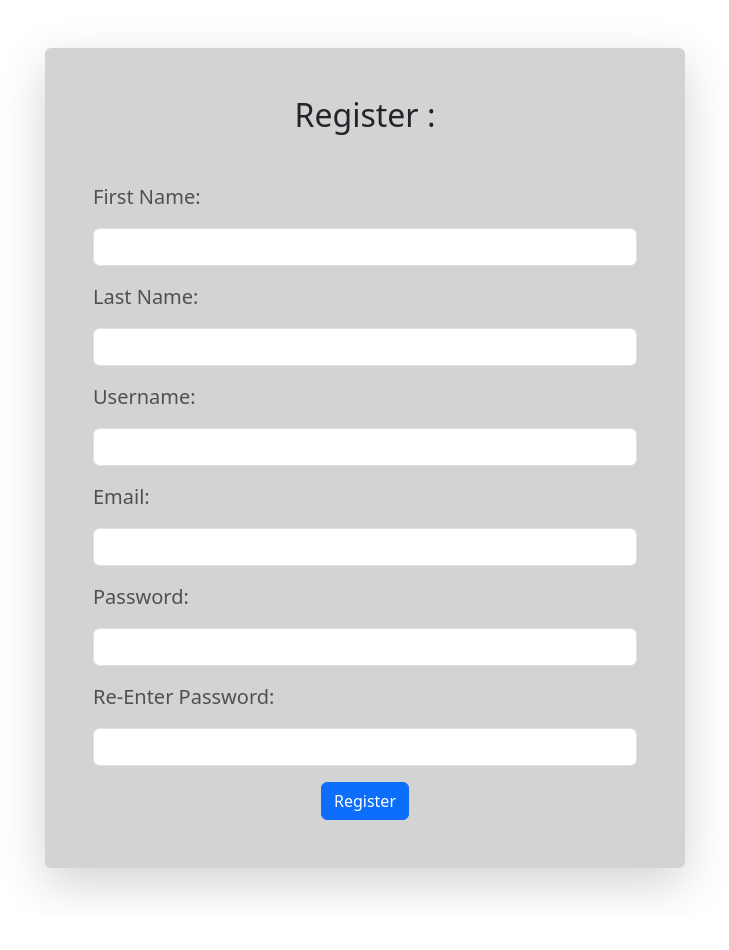
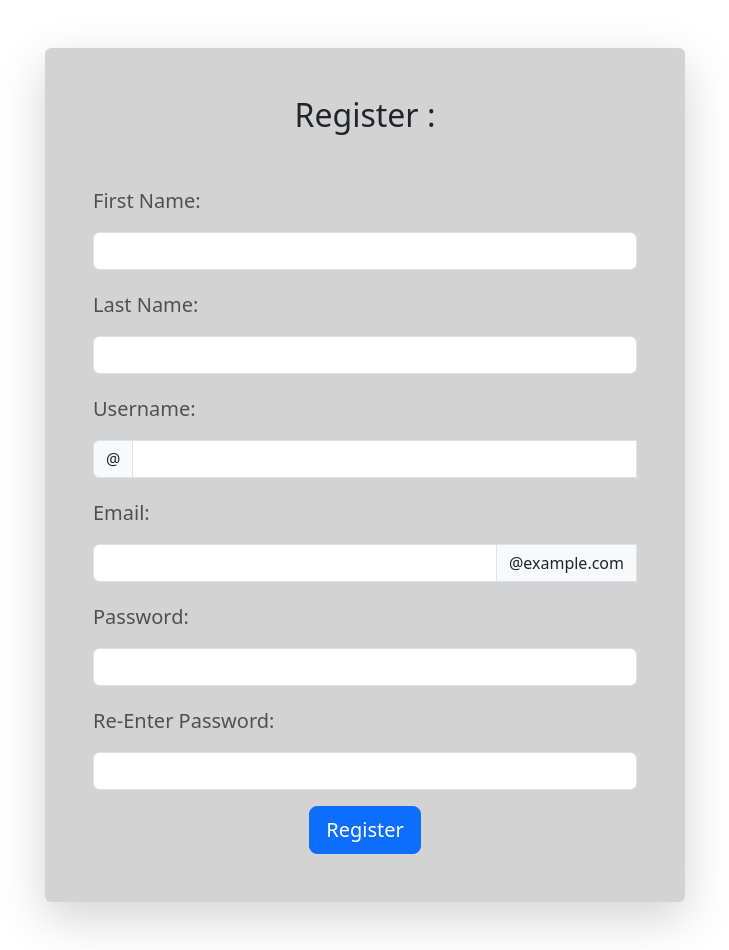
Before and after one commit to ryan-ichiro/ums_react, a React (Vite) app: page /#/auth/register in a window 1280 px wide. Shown: the whole page, without its empty margins (275-1004 px from the left). Before the commit the page ends 916 px from the top, so only its background shows below. Built offline with nearby package versions, Linux system fonts and the light colour scheme.

Commit message:
UMS-1: register system now in place, work on specifics and verification later

```diff
--- a/src/pages/Register.jsx
+++ b/src/pages/Register.jsx
@@ -1,41 +1,158 @@
-import { Button, Container, Form, Spinner } from "react-bootstrap";
+import { Button, Container, Form, InputGroup, Row, Spinner } from "react-bootstrap";
 import useLoadingStore from "../stores/LoadingStore";
+import { useEffect, useState } from "react";
+import useUserStore from "../stores/UserStore";
+import { useNavigate } from "react-router-dom";
 
 export default function Register() {
 	const { loadingVal } = useLoadingStore()
+	const { createNewUser, registerCode, registerMessage, setRegisterMessage, setRegisterCode } = useUserStore()
+
+	const navigate = useNavigate()
+
+	const [username, setUsername] = useState('')
+	const [firstName, setFirstName] = useState('')
+	const [lastName, setLastName] = useState('')
+	const [email, setEmail] = useState('')
+	const [password, setPassword] = useState('')
+	const [reEnter, setReEnter] = useState('')
+	const [initialValidation, setInitialValidation] = useState(false)
+
+	useEffect(() => {
+		if (registerCode === 1) {
+			setTimeout(() => {
+				navigate('/')
+
+			}, 1000);
+
+			setTimeout(() => {
+				setRegisterCode(undefined)
+			}, 1100);
+		}
+	}, [registerCode])
+
+	const handleSubmit = async (e) => {
+		const form = e.currentTarget;
+		e.preventDefault();
+		if (form.checkValidity() === false) {
+
+			e.stopPropagation();
+		} else {
+			if (password !== reEnter) {
+				setRegisterCode(4)
+				setRegisterMessage("Passwords do not match.")
+			} else {
+				let requestObj = {
+					firstName: firstName,
+					lastName: lastName,
+					username: username,
+					password: password,
+					email: email
+				}
+
+				createNewUser(requestObj)
+			}
+		}
+		setInitialValidation(true)
+	}
 
 	return (
 		<div>
 			<Container className="text-sm-center p-5 rounded shadow-lg my-5" style={{ backgroundColor: 'lightgray', width: '50%' }}>
 				<h2>Register :</h2>
-
 				{
-					!loadingVal ? (
-						<div>
-							<Form.Group className="mt-5 mb-3 text-sm-start">
-								<Form.Text style={{ fontSize: '20px' }}>First Name:</Form.Text>
-								<Form.Control className="my-3" type="text"></Form.Control>
-								<Form.Text style={{ fontSize: '20px' }}>Last Name:</Form.Text>
-								<Form.Control className="my-3" type="text"></Form.Control>
-								<Form.Text style={{ fontSize: '20px' }}>Username:</Form.Text>
-								<Form.Control className="my-3" type="text"></Form.Control>
-								<Form.Text style={{ fontSize: '20px' }}>Email:</Form.Text>
-								<Form.Control className="my-3" type="text"></Form.Control>
-								<Form.Text style={{ fontSize: '20px' }}>Password:</Form.Text>
-								<Form.Control className="my-3" type="text"></Form.Control>
-								<Form.Text style={{ fontSize: '20px' }}>Re-Enter Password:</Form.Text>
-								<Form.Control className="my-3" type="text"></Form.Control>
-							</Form.Group>
-
+					(!loadingVal) ? (
+						(registerCode !== 1) ? (
 							<div>
-								<Button>Register</Button>
+								<Form noValidate onSubmit={handleSubmit} validated={initialValidation}>
+									<Form.Group className="mt-5 mb-3 text-sm-start" >
+										<Row className="mb-3" style={{ marginRight: 0, marginLeft: 0 }}>
+											<Form.Text style={{ fontSize: '20px', paddingLeft: 0 }}>First Name:</Form.Text>
+											<Form.Control
+												className="mt-3"
+												type="text"
+												onChange={(e) => setFirstName(e.target.value)}
+												required
+												value={firstName}
+											></Form.Control>
+											<Form.Control.Feedback type="invalid" style={{ position: "relative", paddingLeft: 0 }}>Please enter your first name</Form.Control.Feedback>
+										</Row>
+										<Row className="mb-3" style={{ marginRight: 0, marginLeft: 0 }}>
+											<Form.Text style={{ fontSize: '20px', paddingLeft: 0 }}>Last Name:</Form.Text>
+											<Form.Control
+												className="mt-3"
+												type="text"
+												onChange={(e) => setLastName(e.target.value)}
+												required
+												value={lastName}
+											></Form.Control>
+											<Form.Control.Feedback type="invalid" style={{ position: "relative", paddingLeft: 0 }}>Please enter your last name</Form.Control.Feedback>
+										</Row>
+										<Row>
+											<Form.Text style={{ fontSize: '20px' }}>Username:</Form.Text>
+											<InputGroup className="my-3 flex-wrap">
+												<InputGroup.Text id="basic-addon1">@</InputGroup.Text>
+												<Form.Control
+													type="text"
+													onChange={(e) => setUsername(e.target.value)}
+													required
+													value={username}
+												></Form.Control>
+												<Form.Control.Feedback type="invalid" style={{ position: "relative", paddingLeft: 0 }}>Please enter your username</Form.Control.Feedback>
+											</InputGroup>
+										</Row>
+										<Row>
+											<Form.Text style={{ fontSize: '20px' }}>Email:</Form.Text>
+											<InputGroup className="my-3">
+												<Form.Control
+													type="text"
+													onChange={(e) => setEmail(e.target.value)}
+													required
+													value={email}
+												></Form.Control>
+												<InputGroup.Text>@example.com</InputGroup.Text>
+												<Form.Control.Feedback type="invalid" style={{ position: "relative", paddingLeft: 0 }}>Please enter your email</Form.Control.Feedback>
+											</InputGroup>
+										</Row>
+										<Row className="mb-3" style={{ marginRight: 0, marginLeft: 0 }}>
+											<Form.Text style={{ fontSize: '20px', paddingLeft: 0 }} >Password:</Form.Text>
+											<Form.Control
+												className="mt-3"
+												type="text"
+												onChange={(e) => setPassword(e.target.value)}
+												required
+												value={password}
+											></Form.Control>
+											<Form.Control.Feedback type="invalid" style={{ position: "relative", paddingLeft: 0 }}>Please enter your password</Form.Control.Feedback>
+										</Row>
+										<Row className="mb-3" style={{ marginRight: 0, marginLeft: 0 }}>
+											<Form.Text style={{ fontSize: '20px', paddingLeft: 0 }}>Re-Enter Password:</Form.Text>
+											<Form.Control
+												className="mt-3"
+												type="text"
+												onChange={(e) => setReEnter(e.target.value)}
+												required
+												isInvalid={(password.length <= 0 && reEnter.length <= 0 && initialValidation)}
+												value={reEnter}
+											></Form.Control>
+											{
+												(password.length === 0 && reEnter.length === 0 && initialValidation) && <Form.Control.Feedback type="invalid" style={{ position: "relative", paddingLeft: 0 }}>Please re-enter your password</Form.Control.Feedback>
+											}
+										</Row>
+									</Form.Group>
+									<div>
+										{
+											(registerCode) && <h5>{registerMessage}</h5>
+										}
+										<Button type="submit" size="lg">Register</Button>
+									</div>
+								</Form>
 							</div>
-						</div>
-
+						) : <h5>{registerMessage}</h5>
 					) : <Spinner></Spinner>
 				}
 
 			</Container>
-		</div>
+		</div >
 	)
 }
--- a/src/stores/UserStore.js
+++ b/src/stores/UserStore.js
@@ -3,12 +3,19 @@ import { create } from 'zustand'
 import useLoadingStore from './LoadingStore'
 
 const useUserStore = create((set) => ({
-    /*** STATES ***/
+    // === STATES ==================
     currentUser: undefined,
     loggedIn: false,
     loginMessage: undefined,
+    registerMessage: undefined,
+    registerCode: undefined,
 
-    /*** FUNCTIONS ***/
+    // === SETTERS ==================
+
+    setRegisterMessage: (message) => { set(() => ({ registerMessage: message })) },
+    setRegisterCode: (code) => { set(() => ({ registerCode: code })) },
+
+    // === FUNCTIONS ==================
     getCurrentUser: () => {
 
     },
@@ -18,7 +25,8 @@ const useUserStore = create((set) => ({
             useLoadingStore.getState().setLoadingTrue()
 
             setTimeout(async () => {
-                let res = await axios.post(`/loginUser`, requestObj)
+                try {
+                    res = await axios.post(`/authorization/login`, requestObj)
 
                     set(() => ({ loginMessage: res.data.message }))
                     if (res.data.code === 1) {
@@ -27,7 +35,10 @@ const useUserStore = create((set) => ({
                         set(() => ({ loggedIn: false }))
                     }
                     useLoadingStore.getState().setLoadingFalse()
-
+                } catch (error) {
+                    useLoadingStore.getState().setLoadingFalse()
+                    set(() => ({ loginMessage: "Error in logging in. Please try again." }))
+                }
             }, 1000);
         } catch (error) {
             useLoadingStore.getState().setLoadingFalse()
@@ -36,17 +47,38 @@ const useUserStore = create((set) => ({
         }
     },
 
-    createNewUser: async () => {
+    createNewUser: async (requestObj, verified = false) => {
         try {
-            let requestObj = {
-                firstName: "Ryan",
-                lastName: "Teranishi",
-                username: "The Shotei Ohani",
-                password: 'password',
-                email: 'randomEmail@email.com'
+            let res
+            useLoadingStore.getState().setLoadingTrue()
+            setTimeout(async () => {
+                try {
+                    requestObj.verified = verified
+                    res = await axios.post(`/authorization/register`, requestObj)
+
+
+                    set(() => ({
+                        registerCode: res.data.code,
+                        registerMessage: res.data.message
+                    }))
+
+                    useLoadingStore.getState().setLoadingFalse()
+                } catch (error) {
+                    useLoadingStore.getState().setLoadingFalse()
+                    set(() => ({
+                        registerCode: 3,
+                        registerMessage: "An error occured in registering account."
+                    }))
                 }
-            let res = await axios.post(`/userInfo`, requestObj)
+            }, 1000);
+
+            return res
         } catch (error) {
+            set(() => ({
+                registerCode: 3,
+                registerMessage: "An error occured in registering account."
+            }))
+        } finally {
 
         }
     },
```
Lines whose indentation alone changed are shown as unchanged.
